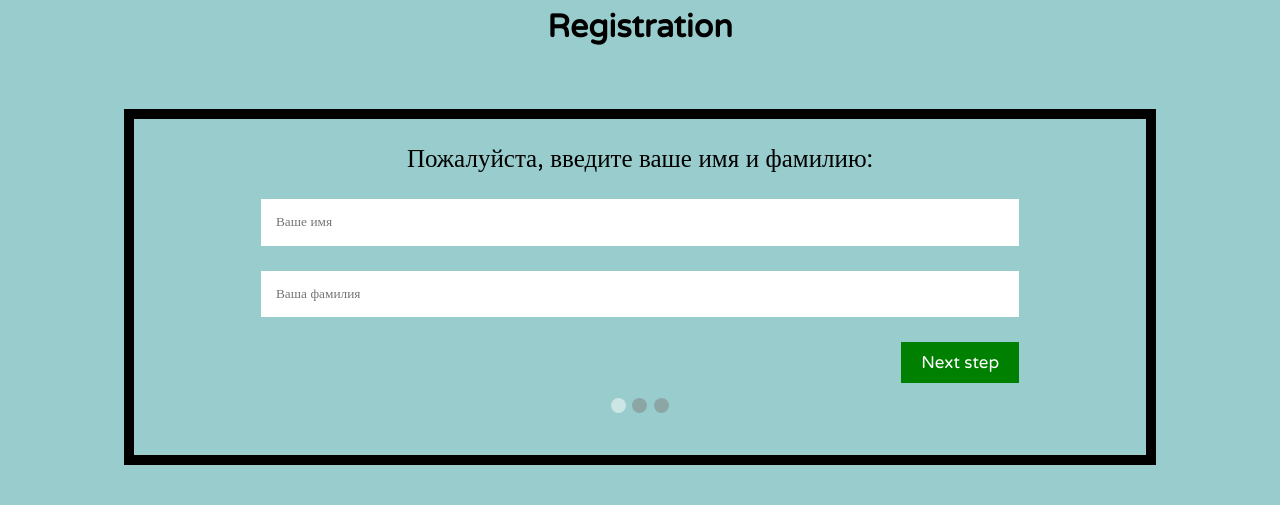
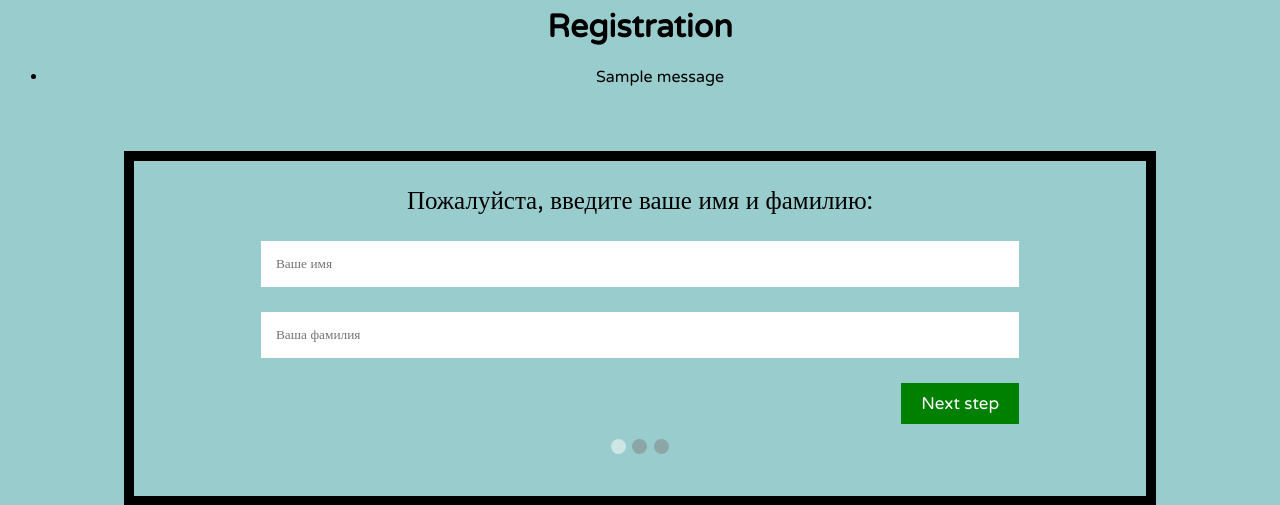
Before and after one commit to JLirik/sEA_battLe, a Flask app: page /reg in a window 1280 px wide. Shown: the top 505 px of the page. Run offline with Flask 3, Linux system fonts and the light colour scheme; tables that the repository leaves empty hold one stand-in row (values such as "Sample post"); one stand-in notice (Sample message) is shown.

Commit message:
Update registration_unit.html

```diff
--- a/Новая папка/templates/registration_unit.html
+++ b/Новая папка/templates/registration_unit.html
@@ -6,6 +6,15 @@
 	</head>
 	<body>
 		<h1>Registration</h1>
+		{% with messages = get_flashed_messages() %}
+		 {% if messages %}
+		  <ul class="ul_cl">
+		  {% for message in messages %}
+			<li>{{ message }}</li>
+		  {% endfor %}
+		  </ul>
+		 {% endif %}
+		{% endwith %}
 		<div class="box-1">
 			<form id='form' method="post">
 				<div class='tab'>
```
